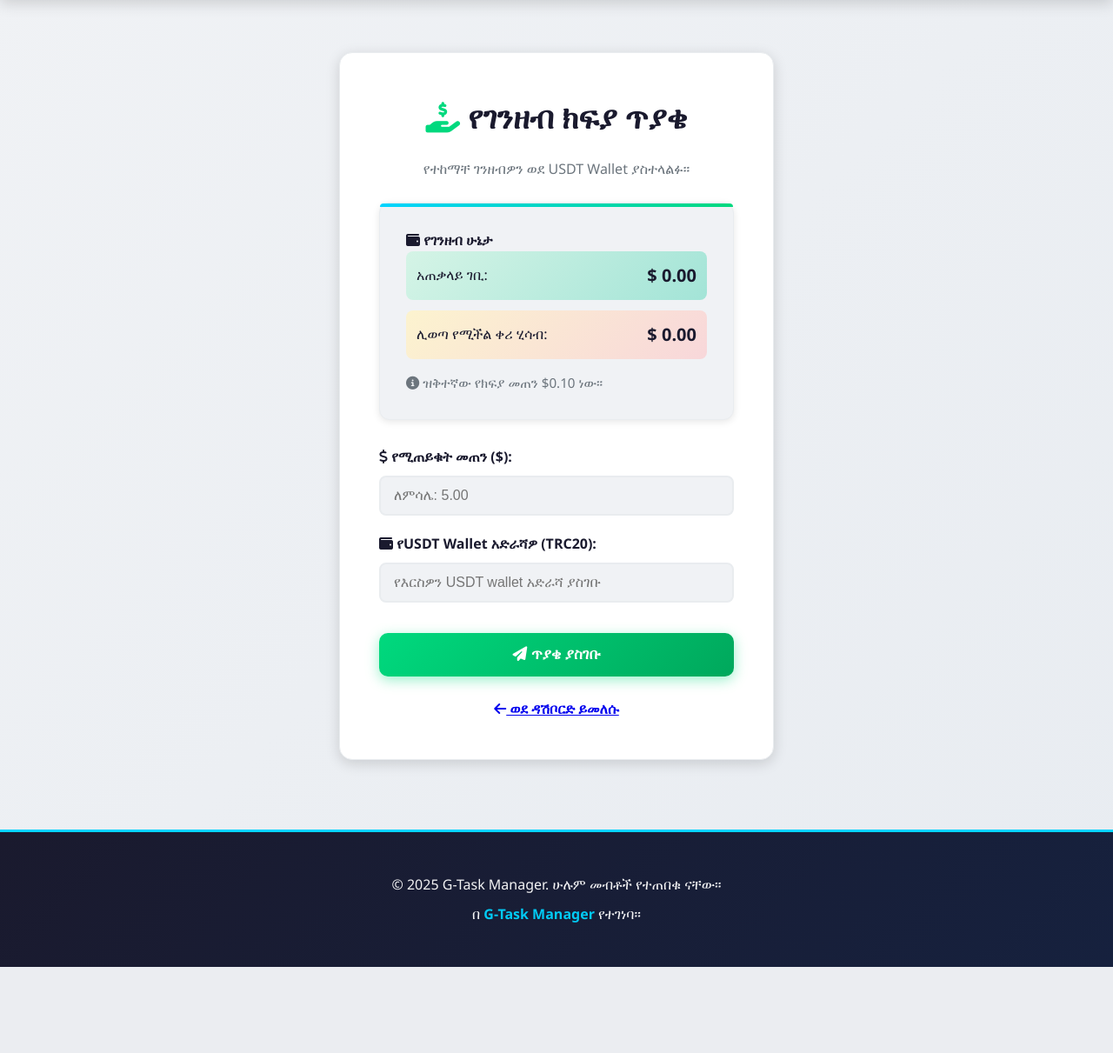
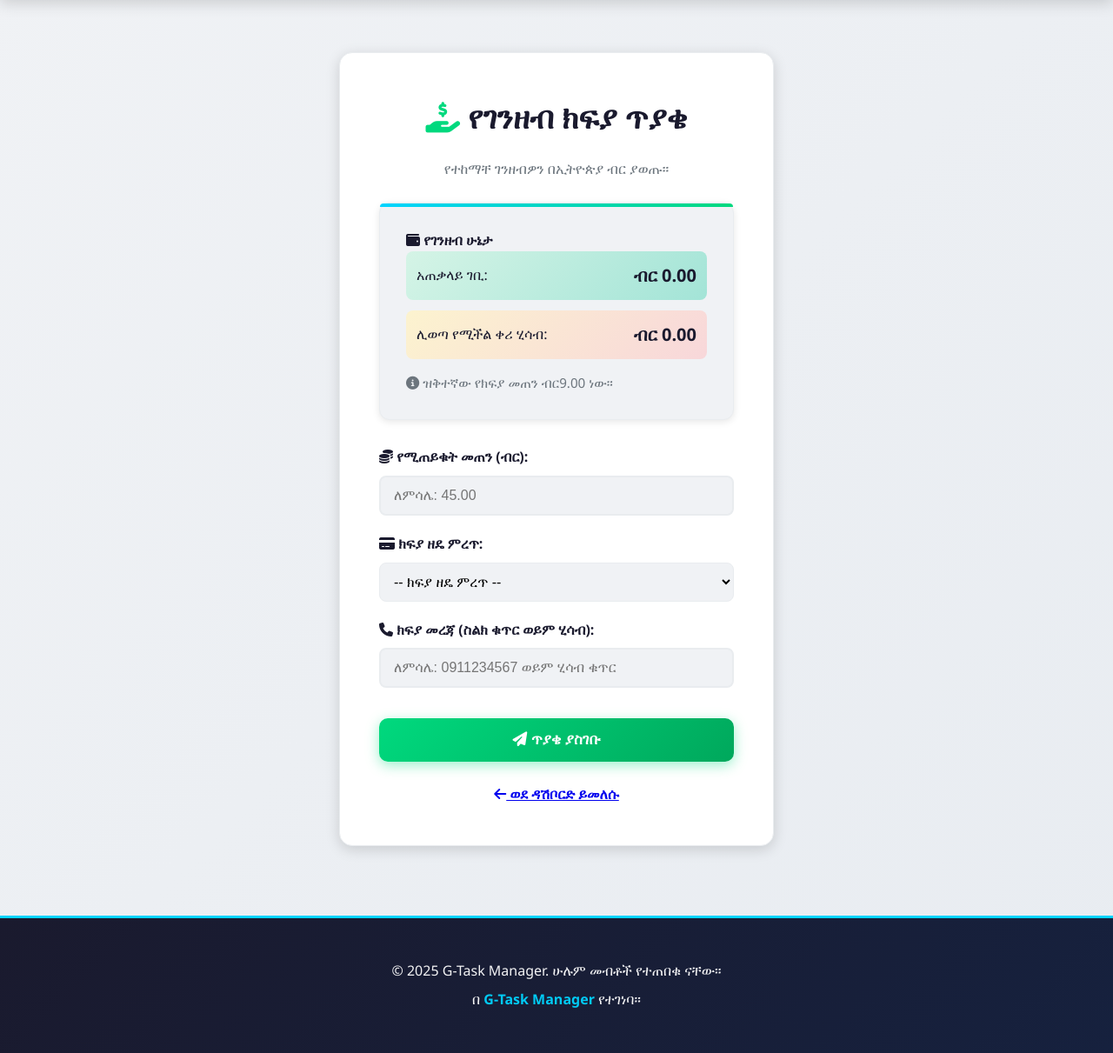
Before and after one commit to shgereadis-cpu/G-TASK, a Flask app: template templates/payout_request.html in a window 1280 px wide. Shown: the part 84-1295 px from the top of the page at 87% size. Before the commit the page ends 1196 px from the top, so only its background shows below. Run offline with Flask 3, Linux system fonts and the light colour scheme; the template is opened without the code that fills it, so the values that code supplies are empty.

Commit message:
Update payment to Ethiopian Birr and add new payment methods
Change currency to Ethiopian Birr, set task payout to 9 Birr, and add Telebirr, CBE, and M-Pesa as payment options. Update Payout model and templates accordingly.

Replit-Commit-Author: Agent
Replit-Commit-Session-Id: 17c04b62-d510-4e9c-808f-f54407fea84c
Replit-Commit-Checkpoint-Type: full_checkpoint
Replit-Commit-Event-Id: 8cda7f8b-669c-4f82-8303-17a0a782bfac
Replit-Commit-Screenshot-Url: https://storage.googleapis.com/screenshot-production-us-central1/44ff2505-de49-4a0c-a4ec-057f1e321027/17c04b62-d510-4e9c-808f-f54407fea84c/vqiyxXT

```diff
--- a/main.py
+++ b/main.py
@@ -33,8 +33,8 @@ app.config['SQLALCHEMY_TRACK_MODIFICATIONS'] = False
 
 db = SQLAlchemy(app)
 
-MIN_PAYOUT = 0.10
-PAYOUT_AMOUNT_PER_TASK = 0.10
+MIN_PAYOUT = 9.00
+PAYOUT_AMOUNT_PER_TASK = 9.00
 
 # --- 1. DATABASE MODELS (SQLAlchemy Models) ---
 
@@ -78,7 +78,8 @@ class Payout(db.Model):
     user_id = db.Column(db.Integer, db.ForeignKey('users.id'), nullable=False)
     amount = db.Column(db.Float, nullable=False)
     status = db.Column(db.String(20), default='REQUESTED') # REQUESTED, PAID, REJECTED
-    wallet_address = db.Column(db.String(255), nullable=False)
+    payment_method = db.Column(db.String(50), nullable=False) # Telebirr, CBE, M-Pesa
+    payment_details = db.Column(db.String(255), nullable=False)
     date_requested = db.Column(db.DateTime, default=func.now())
     date_paid = db.Column(db.DateTime)
 
@@ -305,24 +306,27 @@ def payout_request():
         if request.method == 'POST':
             try:
                 amount = float(request.form['amount'])
-                wallet_address = request.form['wallet_address']
+                payment_method = request.form.get('payment_method')
+                payment_details = request.form.get('payment_details')
 
                 if amount < MIN_PAYOUT:
-                    flash(f'ዝቅተኛው የክፍያ መጠን ${MIN_PAYOUT:.2f} ነው።', 'error')
+                    flash(f'ዝቅተኛው የክፍያ መጠን ብር{MIN_PAYOUT:.2f} ነው።', 'error')
                 elif amount > user.pending_payout:
                     flash('ሊወጣ ከሚችለው ቀሪ ሂሳብ በላይ ጠይቀዋል።', 'error')
-                elif not wallet_address:
-                    flash('የUSDT Wallet አድራሻ ማስገባት አለብዎት።', 'error')
+                elif not payment_method:
+                    flash('ክፍያ ዘዴ ምረጥ።', 'error')
+                elif not payment_details:
+                    flash('ክፍያ መረጃ ያስገቡ (ስልክ ቁጥር ወይም የባንክ ሂሳብ)።', 'error')
                 else:
                     # 1. የክፍያ ጥያቄ ወደ payouts ሠንጠረዥ ያስገባል
-                    new_payout = Payout(user_id=user_id, amount=amount, wallet_address=wallet_address)
+                    new_payout = Payout(user_id=user_id, amount=amount, payment_method=payment_method, payment_details=payment_details)
                     db.session.add(new_payout)
 
                     # 2. ከሰራተኛው ቀሪ ሂሳብ ላይ ይቀንሳል
                     user.pending_payout -= amount
 
                     db.session.commit()
-                    flash(f'የ ${amount:.2f} ክፍያ ጥያቄ ገብቷል። አስተዳዳሪ እስኪያረጋግጥ ይጠብቁ።', 'success')
+                    flash(f'የ ብር{amount:.2f} ክፍያ ጥያቄ ገብቷል ({payment_method})። አስተዳዳሪ እስኪያረጋግጥ ይጠብቁ።', 'success')
                     return redirect(url_for('dashboard'))
 
             except ValueError:
--- a/templates/admin_verify_tasks.html
+++ b/templates/admin_verify_tasks.html
@@ -36,7 +36,7 @@
                 <div class="task-actions">
                     <form method="POST" action="{{ url_for('admin_action_task', task_id=task.task_id, action='verify') }}" style="display: inline-block;">
                         <button type="submit" class="btn success btn-action">
-                            <i class="fas fa-check"></i> አረጋግጥ ($0.10 ክፈል)
+                            <i class="fas fa-check"></i> አረጋግጥ (ብር 9 ክፈል)
                         </button>
                     </form>
 
--- a/templates/payout_request.html
+++ b/templates/payout_request.html
@@ -6,37 +6,47 @@
         የገንዘብ ክፍያ ጥያቄ
     </h2>
     <p style="text-align: center; color: var(--text-light); margin-bottom: 25px;">
-        የተከማቸ ገንዘብዎን ወደ USDT Wallet ያስተላልፉ።
+        የተከማቸ ገንዘብዎን በኢትዮጵያ ብር ያወጡ።
     </p>
 
     <div class="card" style="background: var(--cream-bg); margin-bottom: 25px;">
         <h4><i class="fas fa-wallet"></i> የገንዘብ ሁኔታ</h4>
         <div class="stat-item earned">
             <span>አጠቃላይ ገቢ:</span>
-            <strong>$ {{ "%.2f"|format(user.total_earned) }}</strong>
+            <strong>ብር {{ "%.2f"|format(user.total_earned) }}</strong>
         </div>
         <div class="stat-item pending">
             <span>ሊወጣ የሚችል ቀሪ ሂሳብ:</span>
-            <strong>$ {{ "%.2f"|format(user.pending_payout) }}</strong>
+            <strong>ብር {{ "%.2f"|format(user.pending_payout) }}</strong>
         </div>
         <p style="margin-top: 15px; color: var(--text-light); font-size: 0.95em;">
-            <i class="fas fa-info-circle"></i> ዝቅተኛው የክፍያ መጠን ${{ "%.2f"|format(min_payout) }} ነው።
+            <i class="fas fa-info-circle"></i> ዝቅተኛው የክፍያ መጠን ብር{{ "%.2f"|format(min_payout) }} ነው።
         </p>
     </div>
 
     <form method="POST">
         <label for="amount">
-            <i class="fas fa-dollar-sign"></i> የሚጠይቁት መጠን ($):
+            <i class="fas fa-coins"></i> የሚጠይቁት መጠን (ብር):
         </label>
         <input type="number" id="amount" name="amount" step="0.01" min="{{ min_payout }}"
                max="{{ user.pending_payout }}" required
-               placeholder="ለምሳሌ: 5.00">
+               placeholder="ለምሳሌ: 45.00">
 
-        <label for="wallet_address">
-            <i class="fas fa-wallet"></i> የUSDT Wallet አድራሻዎ (TRC20):
+        <label for="payment_method">
+            <i class="fas fa-credit-card"></i> ክፍያ ዘዴ ምረጥ:
         </label>
-        <input type="text" id="wallet_address" name="wallet_address" required
-               placeholder="የእርስዎን USDT wallet አድራሻ ያስገቡ">
+        <select id="payment_method" name="payment_method" required style="padding: 12px; border: 1px solid var(--border-light); border-radius: 8px; font-size: 1em;">
+            <option value="">-- ክፍያ ዘዴ ምረጥ --</option>
+            <option value="Telebirr">📱 Telebirr</option>
+            <option value="CBE">🏦 CBE (የቢሮ ባንክ)</option>
+            <option value="M-Pesa">💳 M-Pesa</option>
+        </select>
+
+        <label for="payment_details">
+            <i class="fas fa-phone"></i> ክፍያ መረጃ (ስልክ ቁጥር ወይም ሂሳብ):
+        </label>
+        <input type="text" id="payment_details" name="payment_details" required
+               placeholder="ለምሳሌ: 0911234567 ወይም ሂሳብ ቁጥር">
 
         <button type="submit" class="btn success">
             <i class="fas fa-paper-plane"></i> ጥያቄ ያስገቡ
```
Also changed, not shown: templates/dashboard.html (+4 -4 lines).
